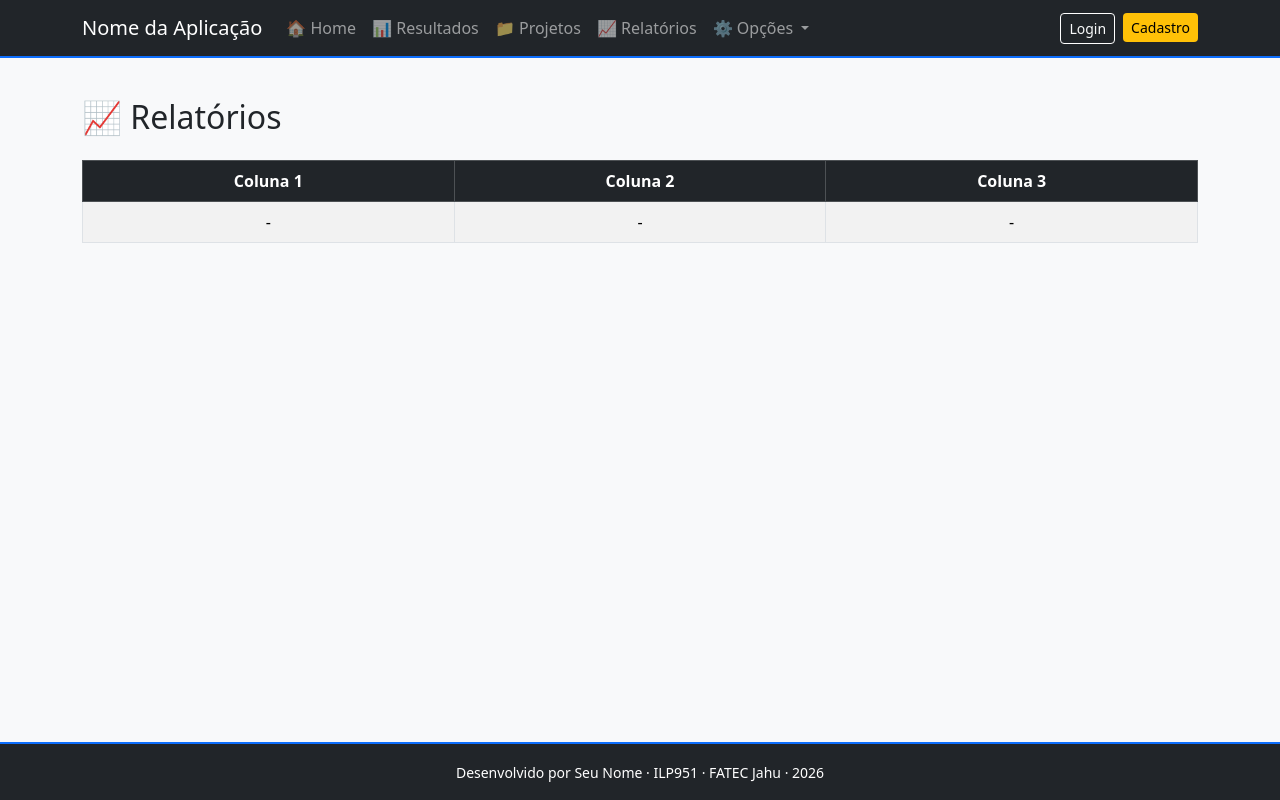
After one commit to VitorGabriel0304/estrutura-python-git, a Flask app: page /relatorios in a window 1280 px wide. The commit adds this page. Run offline with Flask 3, Linux system fonts and the light colour scheme.

Commit message:
Add rota resultados

```diff
--- a/app.py
+++ b/app.py
@@ -108,6 +108,13 @@ def index():
     return render_template("index.html", dados=dados_formulario)
 
 
+
+@app.route("/relatorios")
+def relatorios():
+    return render_template("relatorios.html")
+
+
+
 # ------------------------------
 # Ponto de entrada
 # ------------------------------
--- a/static/css/style.css
+++ b/static/css/style.css
@@ -1,39 +1,127 @@
 /* style.css — estilos personalizados (carregado APÓS o Bootstrap) */
+/* ── estrutura da página ─────────────────────────────────────────────── */
+html, body {
+  height: 100%;
+  margin: 0;
+}
+
+/* transforma o body em flex container */
+body {
+  display: flex;
+  flex-direction: column;
+}
+
+/* conteúdo principal ocupa todo espaço disponível */
+main {
+  flex: 1;
+}
+
+
+
+
+
+
+
+/* ── cores padrão do projeto (facilita manutenção) ─────────────────────── */
+:root {
+  --cor-principal: #0d6efd;     /* azul Bootstrap */
+  --cor-secundaria: #212529;    /* dark */
+  --cor-destaque: #ffc107;      /* amarelo */
+  --cor-sucesso: #198754;       /* verde */
+  --cor-texto-claro: #ffffff;
+}
 
 
 /* ── rodapé ─────────────────────────────────────────────────────────────── */
 .footer-custom {
-  background-color: ;   /* cor de fundo */
-  color: ;              /* cor do texto */
-  border-top: px solid ;/* linha no topo */
+  background-color: var(--cor-secundaria);  /* fundo escuro */
+  color: var(--cor-texto-claro);            /* texto branco */
+  border-top: 2px solid var(--cor-principal); /* linha azul no topo */
 }
 
 
 /* ── navbar / cabeçalho ─────────────────────────────────────────────────── */
 .navbar {
-  border-bottom: px solid ; /* linha de destaque abaixo da navbar */
+  border-bottom: 2px solid var(--cor-principal); /* linha azul abaixo */
+}
+
+
+/* ── efeito nos links da navbar ─────────────────────────────────────────── */
+.navbar .nav-link {
+  transition: 0.3s;
+}
+
+/* efeito hover (quando passa o mouse) */
+.navbar .nav-link:hover {
+  color: var(--cor-destaque) !important; /* amarelo */
+}
+
+
+/* ── botões personalizados (navbar direita) ─────────────────────────────── */
+.btn-outline-light {
+  border: 1px solid var(--cor-texto-claro);
+  transition: 0.3s;
+}
+
+.btn-outline-light:hover {
+  background-color: var(--cor-texto-claro);
+  color: var(--cor-secundaria);
+}
+
+/* botão amarelo (cadastro) */
+.btn-warning {
+  background-color: var(--cor-destaque);
+  border: none;
+  color: #000;
+  transition: 0.3s;
+}
+
+.btn-warning:hover {
+  filter: brightness(0.9);
 }
 
 
 /* ── classificação A ────────────────────────────────────────────────────── */
-/* ex.: Mão de vaca — sugestão: cinza */
+/* ex.: Mão de vaca — cinza */
 .classificacao-a {
-  background-color: ; /* cor de fundo do badge */
-  color: ;            /* cor do texto */
+  background-color: #6c757d; /* cinza */
+  color: #555555;
+  padding: 5px 10px;
+  border-radius: 8px;
 }
 
 
 /* ── classificação B ────────────────────────────────────────────────────── */
-/* ex.: Legal — sugestão: verde */
+/* ex.: Legal — verde */
 .classificacao-b {
-  background-color: ;
-  color: ;
+  background-color: var(--cor-sucesso);
+  color: #5eff00;
+  padding: 5px 10px;
+  border-radius: 8px;
 }
 
 
 /* ── classificação C ────────────────────────────────────────────────────── */
-/* ex.: Generoso — sugestão: dourado */
+/* ex.: Generoso — dourado */
 .classificacao-c {
-  background-color: ;
-  color: ;
+  background-color: var(--cor-destaque);
+  color: #f5a905d8;
+  padding: 5px 10px;
+  border-radius: 8px;
 }
+
+
+/* ── pequenos detalhes que deixam mais profissional ─────────────────────── */
+body {
+  background-color: #f8f9fa; /* fundo leve */
+}
+
+/* sombra leve nos containers */
+.container {
+  transition: 0.3s;
+}
+
+/* efeito ao passar mouse */
+.container:hover {
+  transform: scale(1.002);
+}
--- a/templates/base.html
+++ b/templates/base.html
@@ -59,7 +59,7 @@
         {# Botões de ENFEITE (não precisam de rota) #}
         <li class="nav-item">
           <a class="nav-link" href="#">
-            📊 Dashboard
+            📊 Resultados
           </a>
         </li>
 
@@ -70,7 +70,7 @@
         </li>
 
         <li class="nav-item">
-          <a class="nav-link" href="#">
+          <a class="nav-link" href="{{ url_for('relatorios') }}">
             📈 Relatórios
           </a>
         </li>
--- /dev/null
+++ b/templates/relatorios.html
@@ -0,0 +1,27 @@
+{% extends "base.html" %}
+
+{% block title %}Relatórios{% endblock %}
+
+{% block content %}
+<h2 class="mb-4">📈 Relatórios</h2>
+
+<div class="table-responsive">
+  <table class="table table-striped table-bordered align-middle">
+    <thead class="table-dark text-center">
+      <tr>
+        <th>Coluna 1</th>
+        <th>Coluna 2</th>
+        <th>Coluna 3</th>
+      </tr>
+    </thead>
+    <tbody class="text-center">
+      <tr>
+        <td>-</td>
+        <td>-</td>
+        <td>-</td>
+      </tr>
+    </tbody>
+  </table>
+</div>
+
+{% endblock %}
```
Also changed, not shown: 1 other file.
